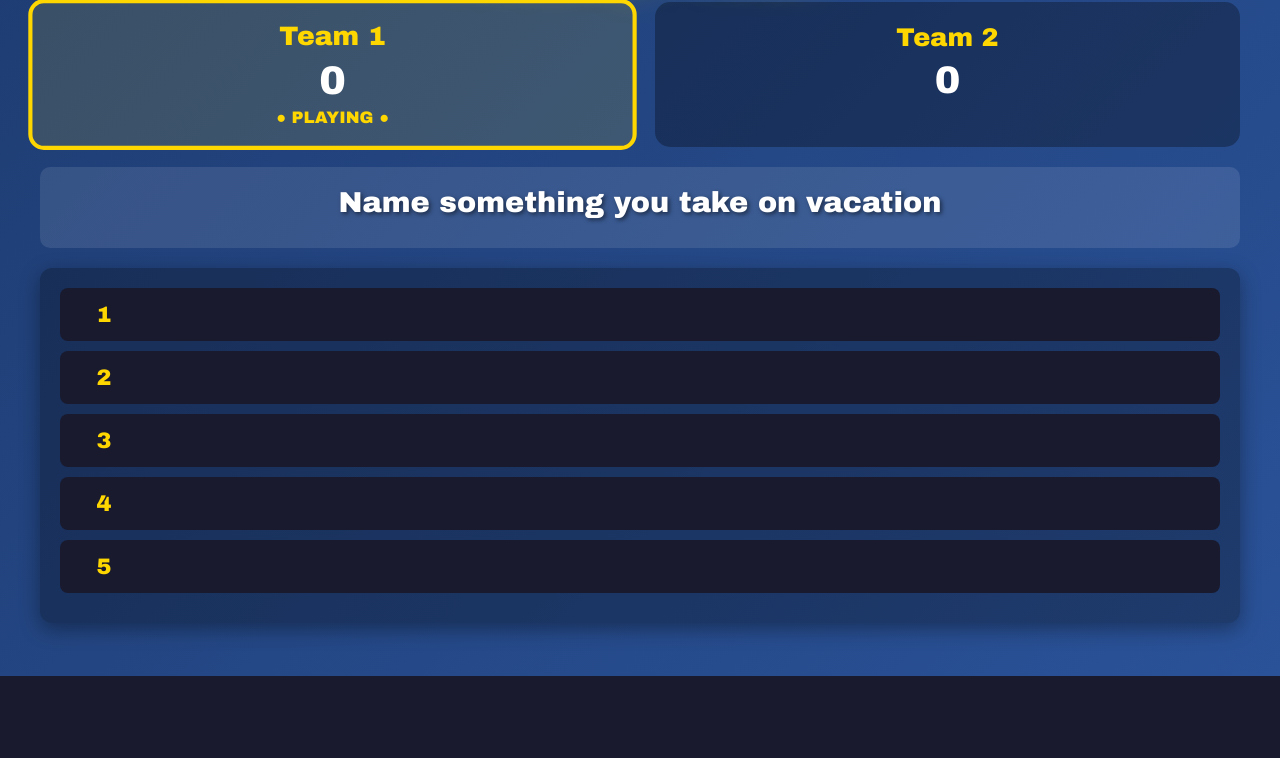
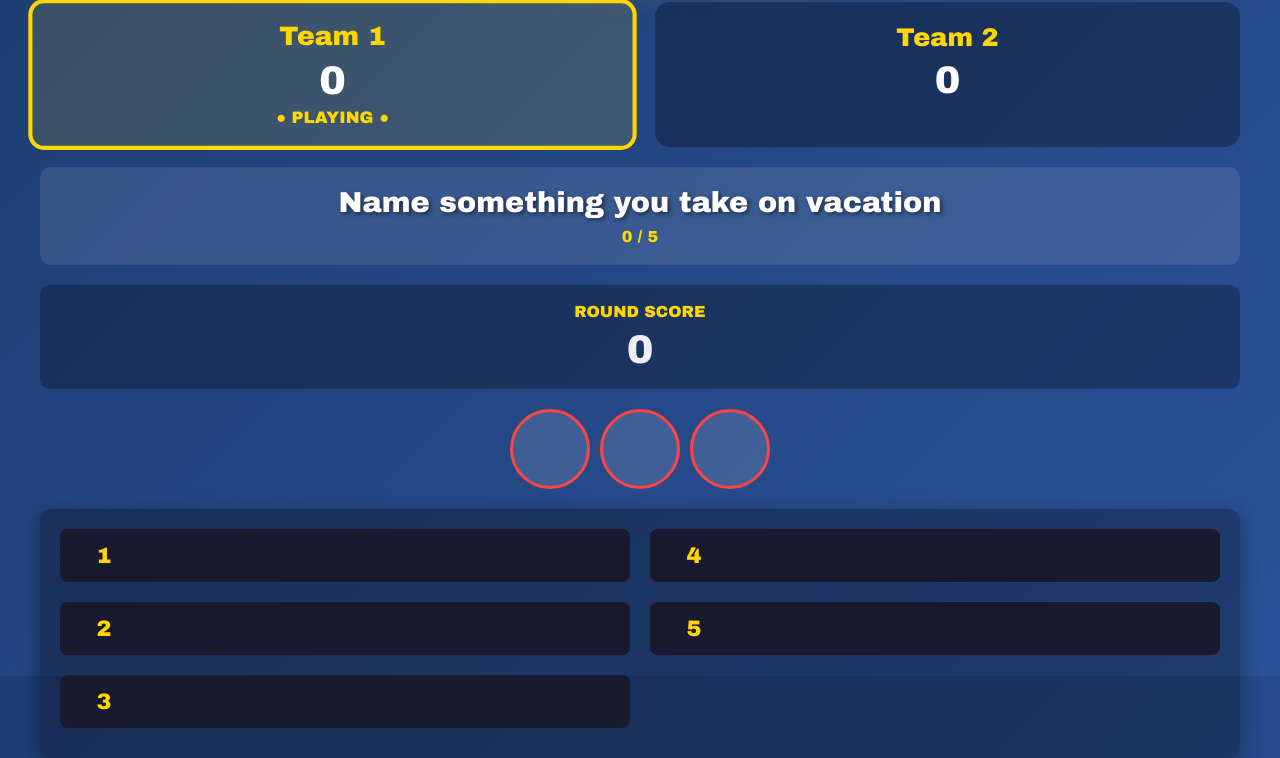
Before and after one commit to benjohnemmett/FamilyFeud, a Flask app: page / in a window 1280 px wide. Shown: the part 124-882 px from the top of the page. Before the commit the page ends 800 px from the top, so only its background shows below. Run offline with Flask 3, Linux system fonts and the light colour scheme; some libraries are stand-ins or nearby versions.

Commit message:
Added strikes & formatted answers to columns

```diff
--- a/static/styles.css
+++ b/static/styles.css
@@ -139,6 +139,10 @@ body {
   box-shadow: 0 6px 20px rgba(0,0,0,0.35);
 }
 
+/* Two column layout for answers on the play view */
+.board { display: flex; gap: 20px; }
+.board .column { flex: 1; display: flex; flex-direction: column; gap: 10px; }
+
 .answer-row {
   display: flex;
   align-items: center;
@@ -235,6 +239,7 @@ button {
   .answer-number { width:48px; font-size:1.1rem; }
   .answer-text { font-size:1rem; }
   .answer-points { width:64px; font-size:1rem; }
+  .board { flex-direction: column; }
 }
 
 /* small utility spacing */
--- a/templates/play.html
+++ b/templates/play.html
@@ -31,6 +31,17 @@
             <div class="question-counter" id="questionCounter"></div>
         </div>
 
+        <div class="round-score-box">
+            <div class="round-score-label">ROUND SCORE</div>
+            <div class="round-score-value" id="roundScore">0</div>
+        </div>
+
+        <div class="strikes">
+            <div class="strike" id="strike1">X</div>
+            <div class="strike" id="strike2">X</div>
+            <div class="strike" id="strike3">X</div>
+        </div>
+
         <div class="board" id="board">
             <!-- Answers injected here -->
         </div>
@@ -40,9 +51,29 @@
         // page-level render function used by /static/app.js
         window.renderState = function (state) {
                 document.getElementById('questionText').textContent = state.question || '';
+                // update question counter (revealed / total)
+                const revealedCount = (state.answers || []).filter(a => a.revealed).length;
+                const totalCount = (state.answers || []).length;
+                const counterEl = document.getElementById('questionCounter');
+                if (counterEl) counterEl.textContent = `${revealedCount} / ${totalCount}`;
+
+                // update round score
+                const roundEl = document.getElementById('roundScore');
+                if (roundEl) roundEl.textContent = (state.roundScore ?? 0);
+
                 const board = document.getElementById('board');
                 board.innerHTML = '';
-            (state.answers || []).forEach((a, idx) => {
+                // create two column layout: left gets first half, right gets the rest
+                const leftCol = document.createElement('div');
+                leftCol.className = 'column';
+                const rightCol = document.createElement('div');
+                rightCol.className = 'column';
+
+                const answers = state.answers || [];
+                const total = answers.length;
+                const half = Math.ceil(total / 2);
+
+                answers.forEach((a, idx) => {
                     const row = document.createElement('div');
                     row.className = 'answer-row ' + (a.revealed ? 'revealed' : 'hidden-answer');
                     row.innerHTML = `
@@ -50,8 +81,18 @@
                         <div class="answer-text">${a.revealed ? a.text.toUpperCase() : '——'}</div>
                         <div class="answer-points">${a.revealed ? a.points : ''}</div>
                     `;
-                board.appendChild(row);
+                    if (idx < half) leftCol.appendChild(row); else rightCol.appendChild(row);
                 });
+
+                board.appendChild(leftCol);
+                board.appendChild(rightCol);
+                // update strikes display
+                const strikes = state.strikes || 0;
+                for (let i = 1; i <= 3; i++) {
+                    const el = document.getElementById(`strike${i}`);
+                    if (!el) continue;
+                    if (i <= strikes) el.classList.add('active'); else el.classList.remove('active');
+                }
         };
     </script>
     <script src="/static/app.js"></script>
```
Lines whose indentation alone changed are shown as unchanged.
